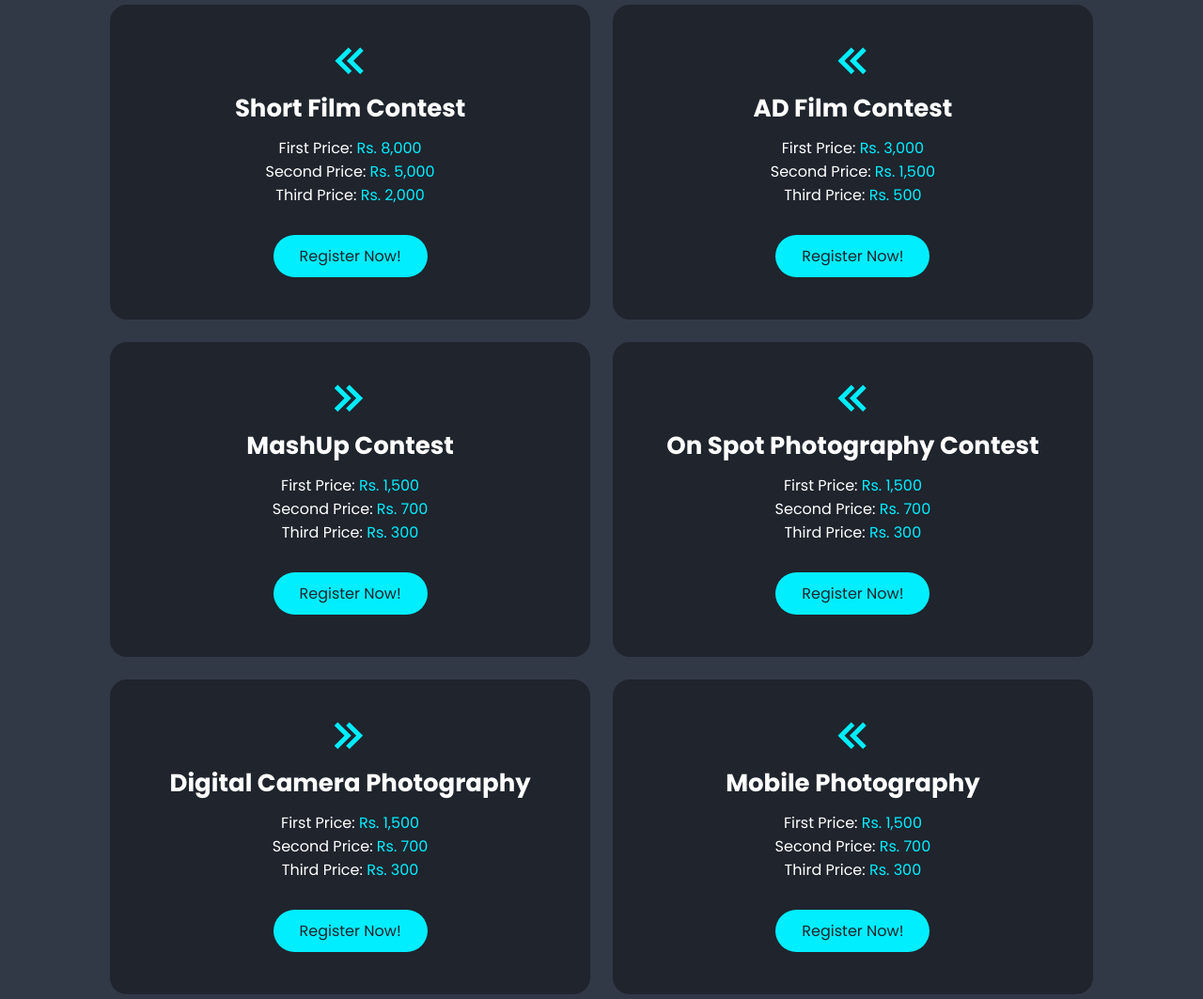
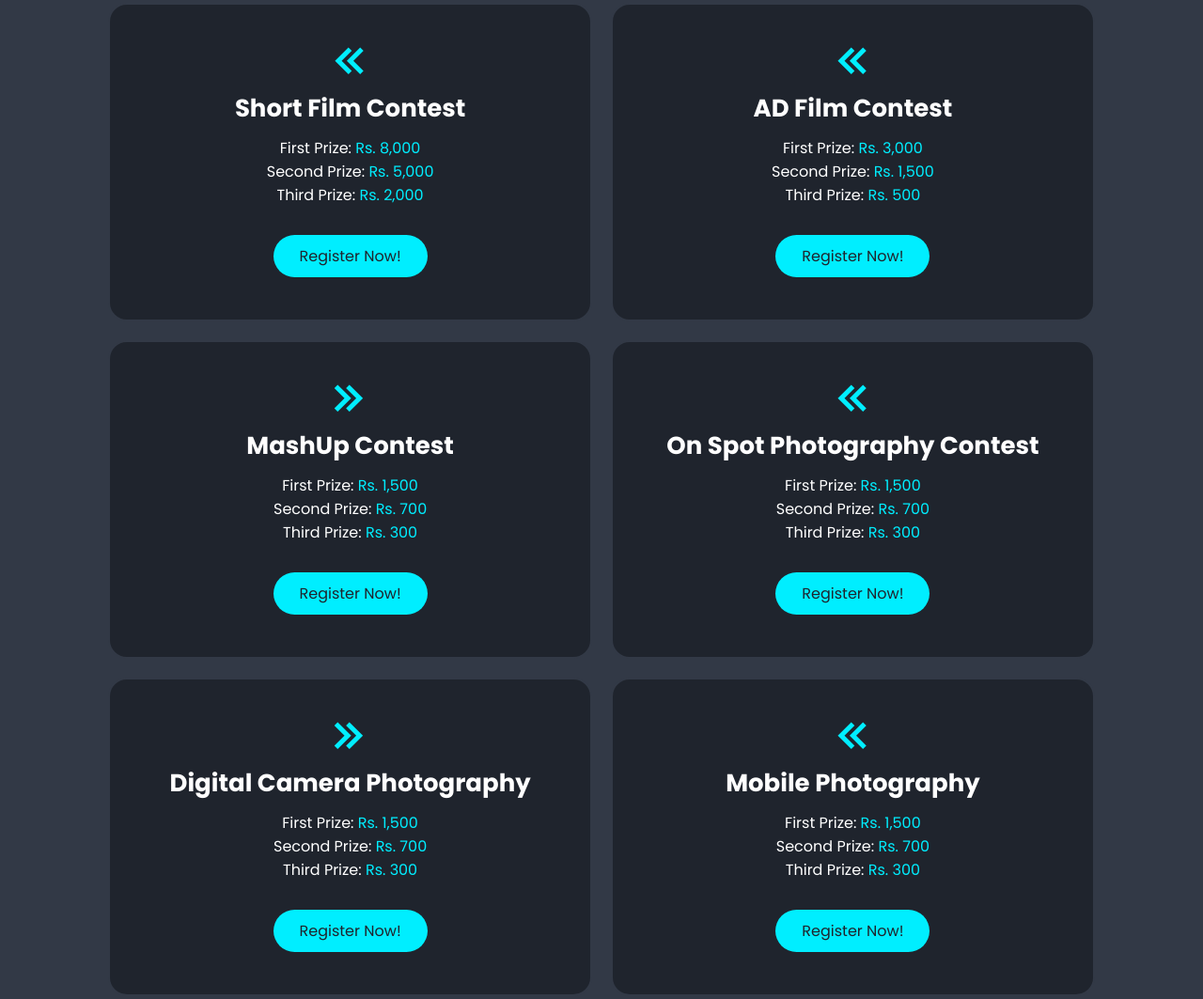
Before and after one commit to EmulsionTheta/contest-registration, a plain HTML site: page index.html in a window 1280 px wide. Shown: the part 215-1278 px from the top of the page at 94% size. Drawn offline with nearby package versions, Linux system fonts and the light colour scheme.

Commit message:
Update index.html

```diff
--- a/index.html
+++ b/index.html
@@ -43,9 +43,9 @@
                 <i class='bx bx-chevrons-left'></i>
                 <h3>Short Film Contest</h3>
                 <p>
-                    <label>First Price: </label><span>Rs. 8,000</span><br>
-                    <label>Second Price: </label><span>Rs. 5,000</span><br>
-                    <label>Third Price: </label><span>Rs. 2,000</span><br>
+                    <label>First Prize: </label><span>Rs. 8,000</span><br>
+                    <label>Second Prize: </label><span>Rs. 5,000</span><br>
+                    <label>Third Prize: </label><span>Rs. 2,000</span><br>
                 </p>
                 <a href = "https://forms.gle/XomqGVhGaVPdeitm8" class = "btn" target="_blank">Register Now!</a>
             </div>
@@ -54,9 +54,9 @@
                 <i class='bx bx-chevrons-left'></i>
                 <h3>AD Film Contest</h3>
                 <p>
-                    <label>First Price: </label><span>Rs. 3,000</span><br>
-                    <label>Second Price: </label><span>Rs. 1,500</span><br>
-                    <label>Third Price: </label><span>Rs. 500</span><br>
+                    <label>First Prize: </label><span>Rs. 3,000</span><br>
+                    <label>Second Prize: </label><span>Rs. 1,500</span><br>
+                    <label>Third Prize: </label><span>Rs. 500</span><br>
                 </p>
                 <a href = "https://forms.gle/fvSrAbQoz7nji5XB8" class = "btn" target="_blank">Register Now!</a>
             </div>
@@ -65,9 +65,9 @@
                 <i class='bx bx-chevrons-right'></i>
                 <h3>MashUp Contest</h3>
                 <p>
-                    <label>First Price: </label><span>Rs. 1,500</span><br>
-                    <label>Second Price: </label><span>Rs. 700</span><br>
-                    <label>Third Price: </label><span>Rs. 300</span><br>
+                    <label>First Prize: </label><span>Rs. 1,500</span><br>
+                    <label>Second Prize: </label><span>Rs. 700</span><br>
+                    <label>Third Prize: </label><span>Rs. 300</span><br>
                 </p>
                 <a href = "https://forms.gle/Wfd6dqvL1iMAuZ8z9" class = "btn" target="_blank">Register Now!</a>
             </div>
@@ -78,9 +78,9 @@
                 <i class='bx bx-chevrons-left'></i>
                 <h3>On Spot Photography Contest</h3>
                 <p>
-                    <label>First Price: </label><span>Rs. 1,500</span><br>
-                    <label>Second Price: </label><span>Rs. 700</span><br>
-                    <label>Third Price: </label><span>Rs. 300</span><br>
+                    <label>First Prize: </label><span>Rs. 1,500</span><br>
+                    <label>Second Prize: </label><span>Rs. 700</span><br>
+                    <label>Third Prize: </label><span>Rs. 300</span><br>
                 </p>
                 <a href = "https://forms.gle/Sj3scgp5ViZTGF7z5" class = "btn" target="_blank">Register Now!</a>
             </div>
@@ -91,9 +91,9 @@
                 <i class='bx bx-chevrons-right'></i>
                 <h3>Digital Camera Photography</h3>
                 <p>
-                    <label>First Price: </label><span>Rs. 1,500</span><br>
-                    <label>Second Price: </label><span>Rs. 700</span><br>
-                    <label>Third Price: </label><span>Rs. 300</span><br>
+                    <label>First Prize: </label><span>Rs. 1,500</span><br>
+                    <label>Second Prize: </label><span>Rs. 700</span><br>
+                    <label>Third Prize: </label><span>Rs. 300</span><br>
                 </p>
                 <a href = "https://forms.gle/6y6MKCvfELMGsk1CA" class = "btn" target="_blank">Register Now!</a>
             </div>
@@ -102,9 +102,9 @@
                 <i class='bx bx-chevrons-left'></i>
                 <h3>Mobile Photography</h3>
                 <p>
-                    <label>First Price: </label><span>Rs. 1,500</span><br>
-                    <label>Second Price: </label><span>Rs. 700</span><br>
-                    <label>Third Price: </label><span>Rs. 300</span><br>
+                    <label>First Prize: </label><span>Rs. 1,500</span><br>
+                    <label>Second Prize: </label><span>Rs. 700</span><br>
+                    <label>Third Prize: </label><span>Rs. 300</span><br>
                 </p>
                 <a href = "https://forms.gle/6y6MKCvfELMGsk1CA" class = "btn" target="_blank">Register Now!</a>
             </div>
```
